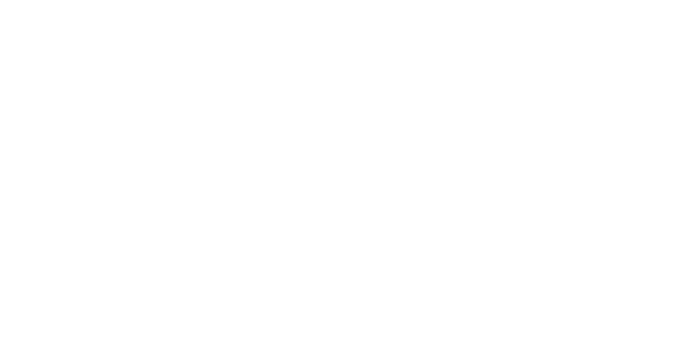
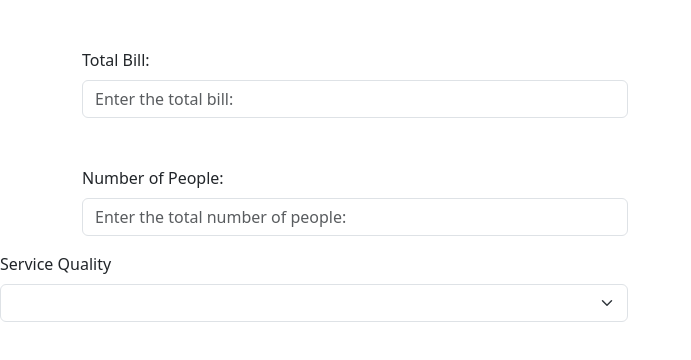
Before and after one commit to BenjaminMann27/Tip-Calculator, a plain HTML site: page index.html in a window 1280 px wide. Shown: the whole page, without its empty margins (0-691 px from the left). Drawn offline with nearby package versions, Linux system fonts and the light colour scheme.

Commit message:
added html

```diff
--- a/index.html
+++ b/index.html
@@ -1,7 +1,7 @@
 <!doctype html>
 <html lang="en">
     <head>
-        <title>Title</title>
+        <title>Tip Calculator App</title>
         <!-- Required meta tags -->
         <meta charset="utf-8" />
         <meta
@@ -22,7 +22,34 @@
         <header>
             <!-- place navbar here -->
         </header>
-        <main></main>
+        <main>
+            <div class="container mt-5">
+                <div class="row">
+                    <div class="col-md-6">
+                        <label for="totalBill" class="form-label">Total Bill:</label>
+                        <input type="text" class="form-control" id="totalBill" placeholder="Enter the total bill:"/>
+                    </div>
+                </div>
+            </div>
+
+            <div class="container mt-5">
+                <div class="row">
+                    <div class="col-md-6">
+                        <label for="numofpeople" class="form-label">Number of People:</label>
+                        <input type="text" class="form-control" id="numofpeople" placeholder="Enter the total number of people:"/>
+                    </div>
+                </div>
+            </div>
+
+            <div class="row mt-3">
+                <div class="col-md-6">
+                    <label for="serviceQuality" class="form-label">Service Quality</label>
+                    <select class="form-select" id="serviceQuality">
+
+                </div>
+            </div>
+
+        </main>
         <footer>
             <!-- place footer here -->
         </footer>
```
